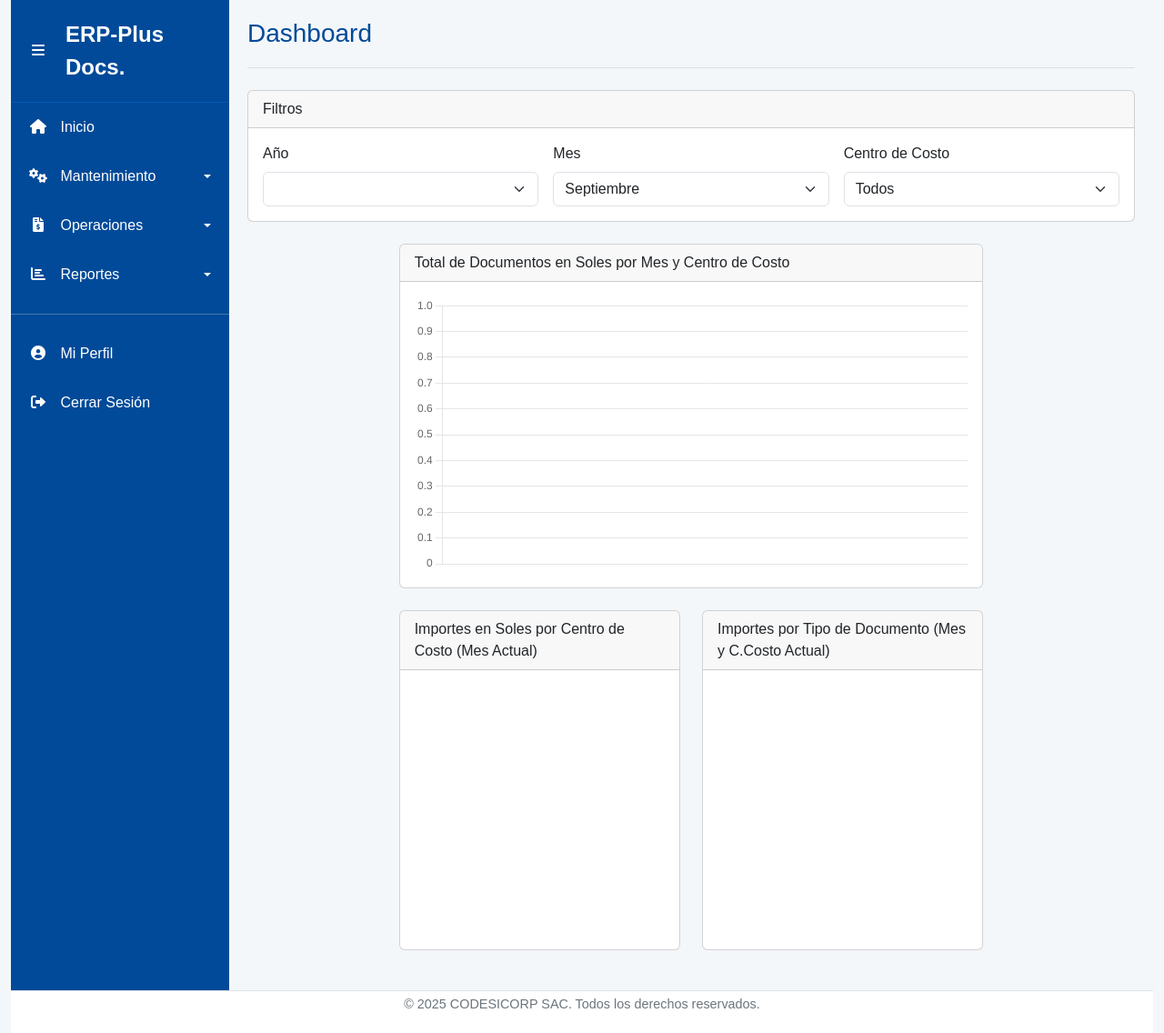
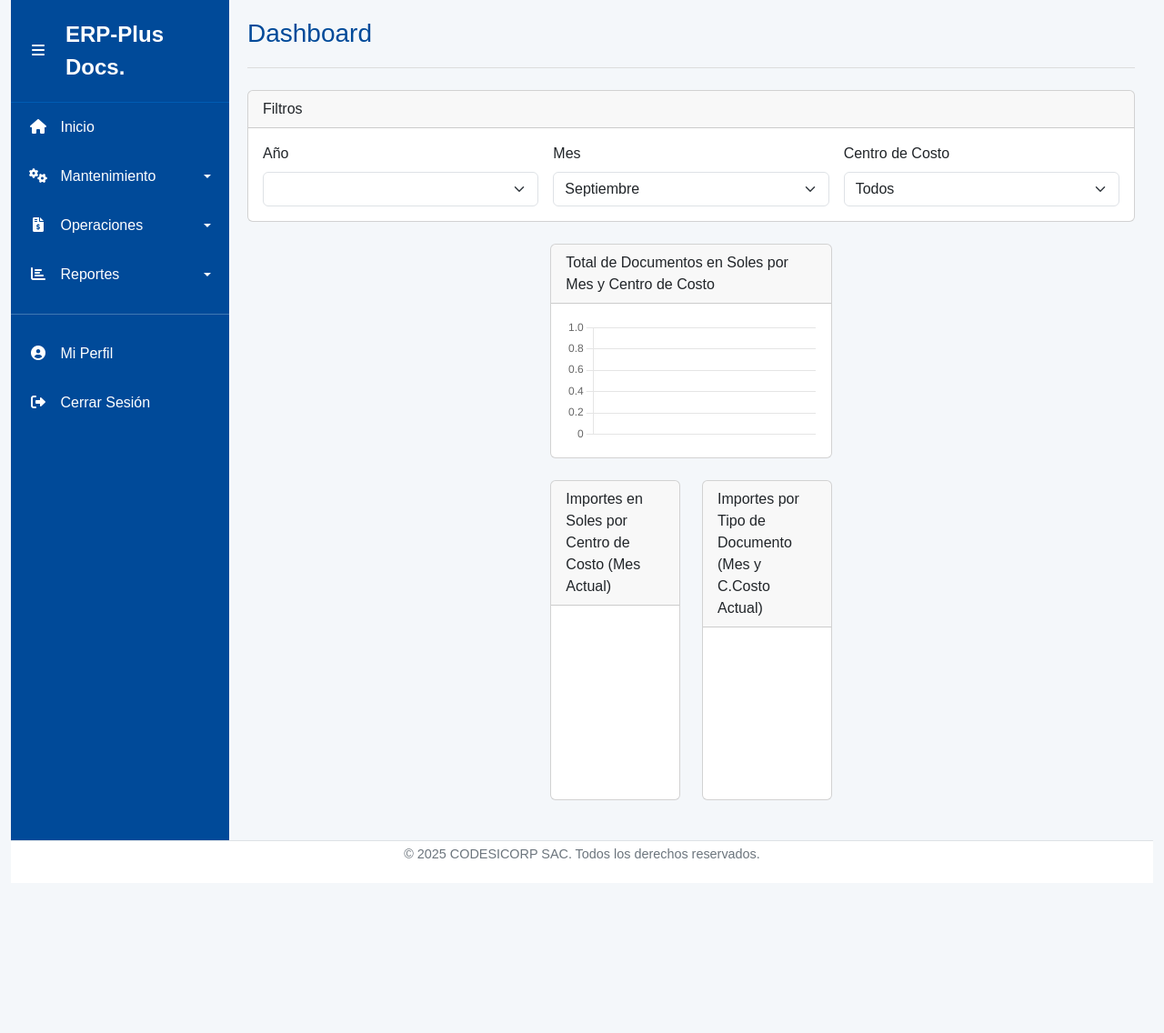
Before and after one commit to miguel-ls/ong, a PHP site: page /ong/public/ in a window 1280 px wide. Shown: the whole page at 91% size. After the commit the page ends 944 px from the top, so only its background shows below. Run offline with PHP 8.4, Linux system fonts and the light colour scheme; the visitor is signed in with stand-in values (Sample User, id 1); data that the repository does not hold is empty; a map, chart or similar area stays blank; some libraries are stand-ins or nearby versions.

Commit message:
feat(dashboard): Aplicar reducción de tamaño adicional a los gráficos
Este commit aplica una segunda reducción de tamaño (50% del tamaño actual) a los gráficos del dashboard, según la solicitud específica del usuario.

Cambios en `inicio.php`:
- La columna del gráfico de barras se ha reducido de `col-lg-8` a `col-lg-4`.
- Las columnas de los gráficos circulares se han reducido de `col-lg-4` a `col-lg-2`.

Esto resulta en gráficos significativamente más compactos en el dashboard.

```diff
--- a/src/pages/inicio.php
+++ b/src/pages/inicio.php
@@ -40,7 +40,7 @@
 
 <!-- Gráfico de Barras -->
 <div class="row justify-content-center">
-    <div class="col-lg-8">
+    <div class="col-lg-4">
         <section class="card mb-4">
             <div class="card-header">
                 Total de Documentos en Soles por Mes y Centro de Costo
@@ -54,7 +54,7 @@
 
 <!-- Gráficos Circulares -->
 <section class="row justify-content-center">
-    <div class="col-lg-4 mb-4">
+    <div class="col-lg-2 mb-4">
         <div class="card h-100">
             <div class="card-header">
                 Importes en Soles por Centro de Costo (Mes Actual)
@@ -64,7 +64,7 @@
             </div>
         </div>
     </div>
-    <div class="col-lg-4 mb-4">
+    <div class="col-lg-2 mb-4">
         <div class="card h-100">
             <div class="card-header">
                 Importes por Tipo de Documento (Mes y C.Costo Actual)
```
